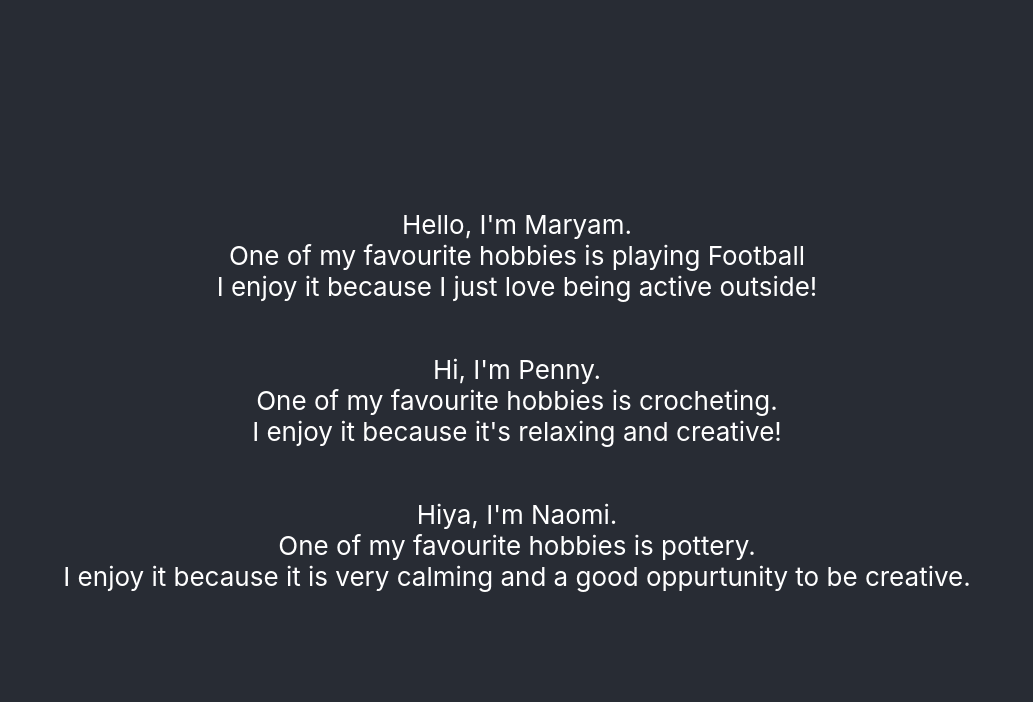
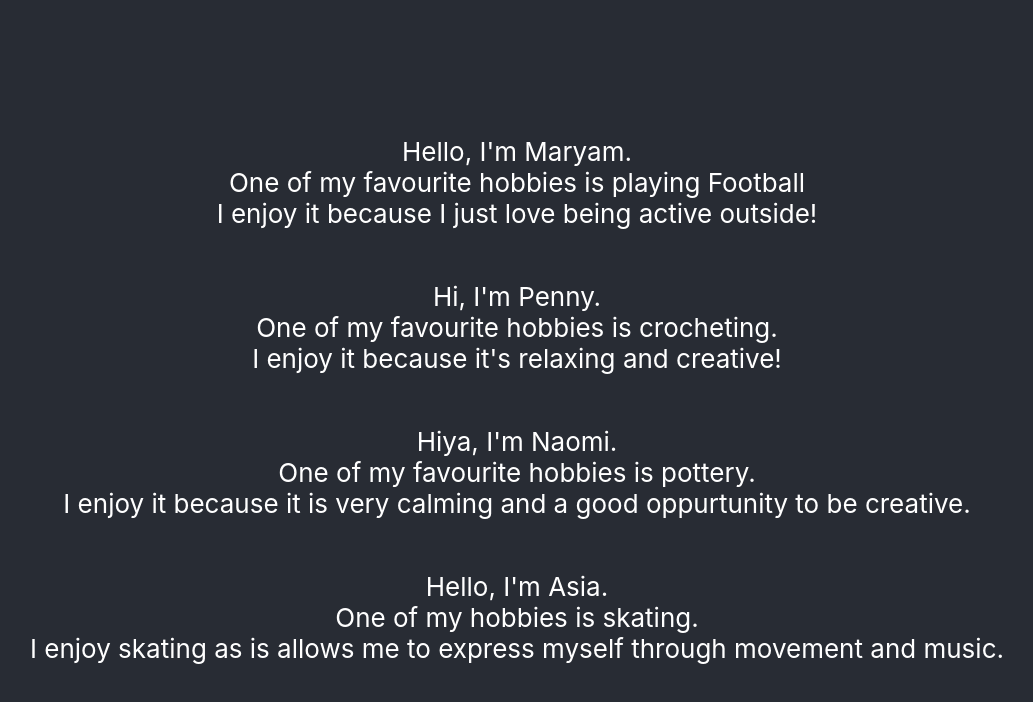
Before and after one commit to MaryamA123/TripTreasury, a React (Create React App) app in the folder budget_planner/: page / in a window 1280 px wide. Shown: the top 702 px of the page, without its empty margins (123-1156 px from the left). Built offline with nearby package versions, Linux system fonts and the light colour scheme.

Commit message:
Asia About me

```diff
--- a/budget_planner/src/App.js
+++ b/budget_planner/src/App.js
@@ -18,7 +18,13 @@ function App() {
           Hiya, I'm Naomi. <br/>
           One of my favourite hobbies is pottery. <br/>
           I enjoy it because it is very calming and a good oppurtunity to be creative. <br/>
-      </p>
+          </p>
+          <p>
+            Hello, I'm Asia. <br/>
+            One of my hobbies is skating. <br/>
+            I enjoy skating as is allows me to express myself through movement and music. <br/>
+          </p>
+
       </header>
 
       </div>
```
